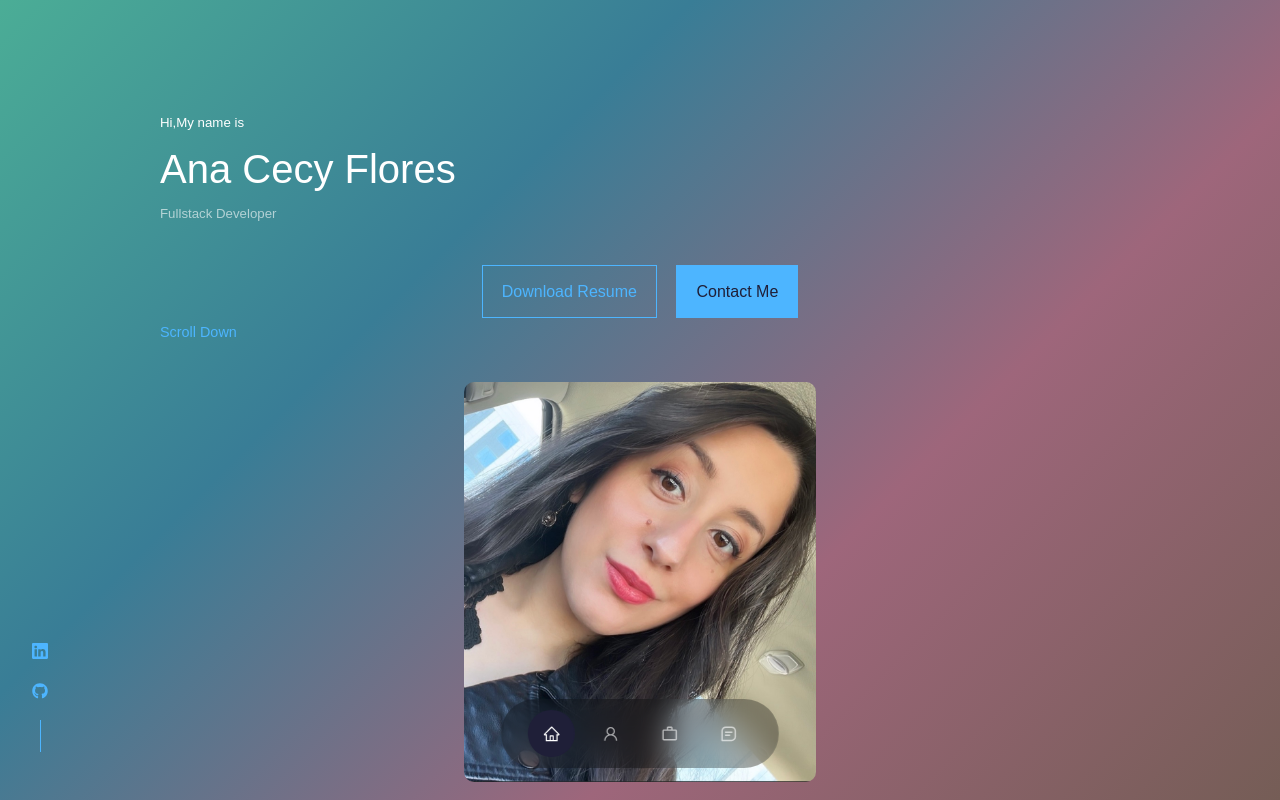
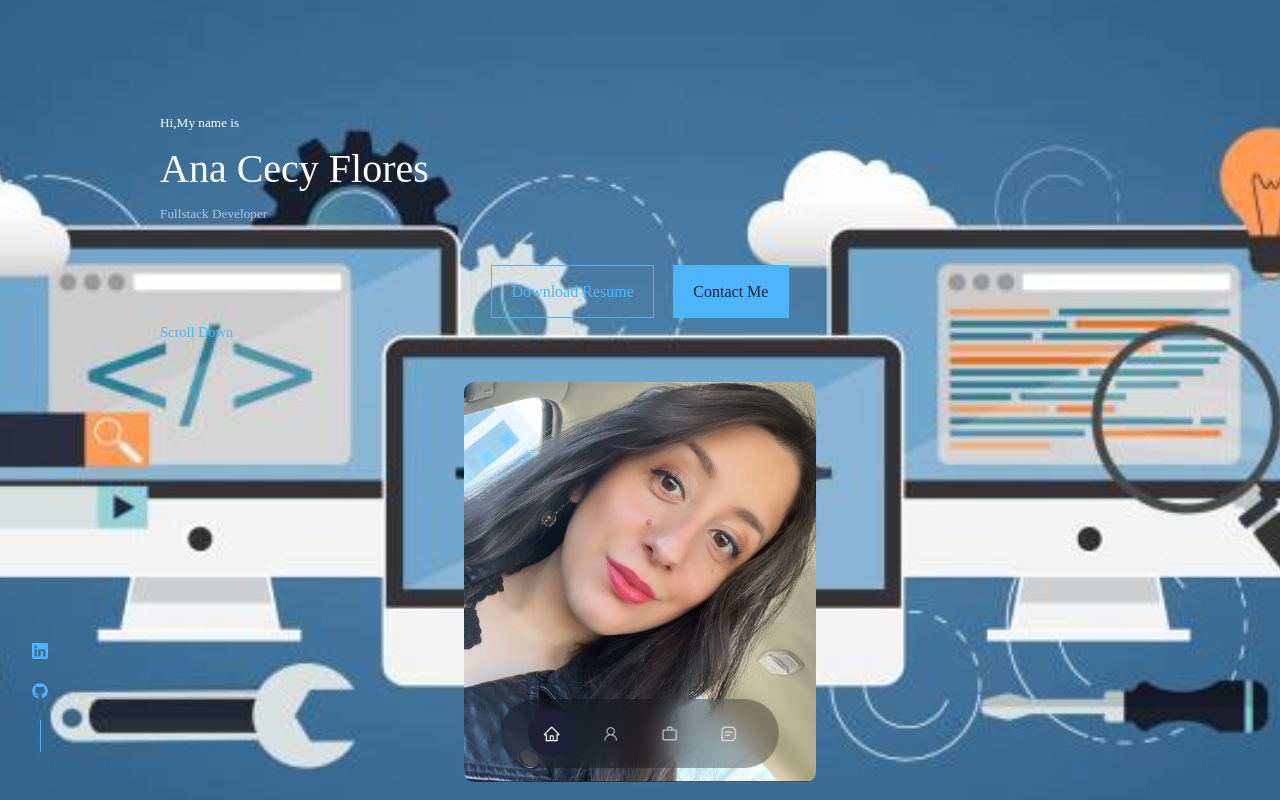
Before and after one commit to anacecyflores/ReactPortfolio, a React (Create React App) app: page / in a window 1280 px wide. Shown: the top 800 px of the page. Built offline with nearby package versions, Linux system fonts and the light colour scheme.

Commit message:
testing backgrounds

```diff
--- a/package.json
+++ b/package.json
@@ -8,9 +8,11 @@
     "@testing-library/user-event": "^13.5.0",
     "emailjs-com": "^3.2.0",
     "gh-pages": "^4.0.0",
+    "loaders.css": "^0.1.2",
     "react": "^18.2.0",
     "react-dom": "^18.2.0",
     "react-icons": "^4.4.0",
+    "react-loaders": "^3.0.1",
     "react-scripts": "5.0.1",
     "web-vitals": "^2.1.4"
   },
--- a/src/index.css
+++ b/src/index.css
@@ -34,13 +34,13 @@ html {
 }
 
 body {
-  font-family: "Helvettica", sans-serif;
+  font-family: "Droid Sans";
   background: var(--color-bg);
   color: var(--color-white);
   line-height: 1.7;
 
   /* PREVIOUS CODE FOR STATIC BACKGROUND */
-  /* background-image: url(../src/assets/red-sands-2.jpg);
+  background-image: url(../src/assets/code.png);
   background-repeat: no-repeat;
   background-attachment: fixed;
   width: 100%;
@@ -48,14 +48,14 @@ body {
   object-fit: contain;
   background-size: cover;
   background-attachment: fixed;
-  background-position: center; */
+  background-position: center;
 
-  /* MOVING GRADIENT BACKGROUND START */
+  /* MOVING GRADIENT BACKGROUND START
   background: linear-gradient(-45deg, #755d56, #9e667b, #397d96, #4bad96);
   background-size: 400% 400%;
   background-attachment: fixed;
   animation: gradient 15s ease infinite;
-  height: 100vh;
+  height: 100vh; */
 }
 
 @keyframes gradient {
```
Also changed, not shown: src/index.js (+4 -7 lines), 1 other file (tests, documents, lock files or other folders).
